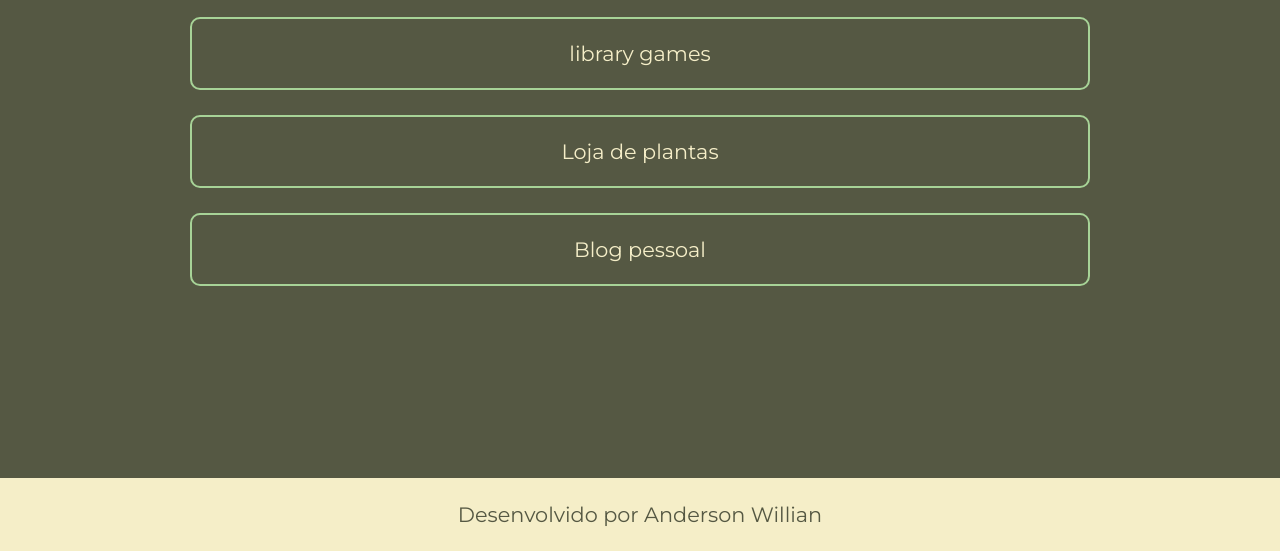
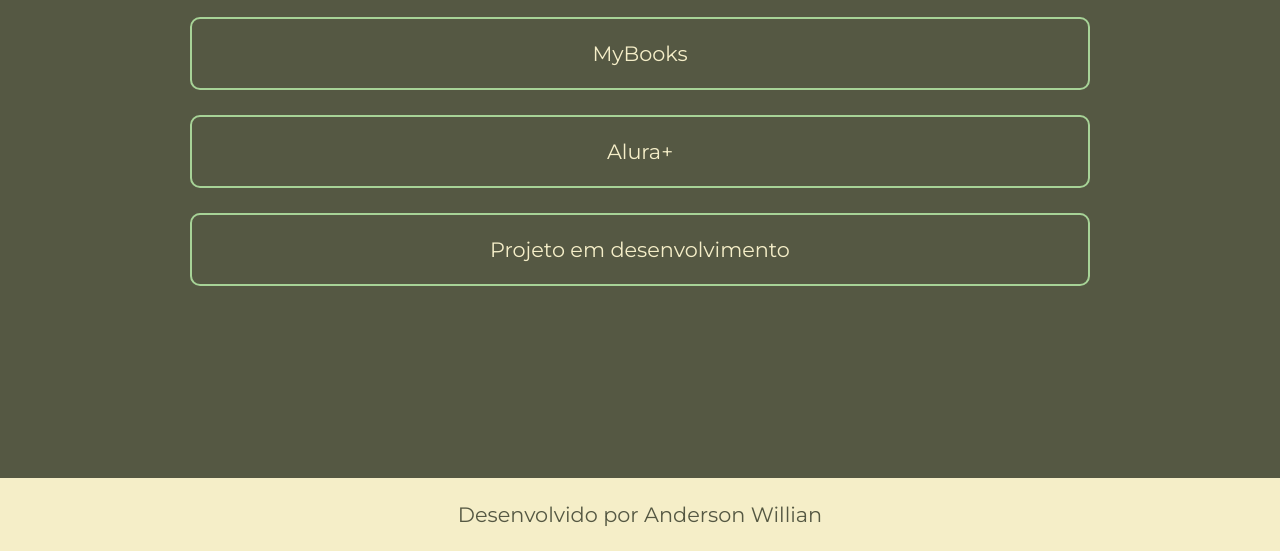
Before and after one commit to AndWilli23/agregador-de-links, a plain HTML site: page resume.html in a window 1280 px wide. Shown: the part 295-846 px from the top of the page. Drawn offline with nearby package versions, Linux system fonts and the light colour scheme.

Commit message:
motificando links

```diff
--- a/resume.html
+++ b/resume.html
@@ -19,9 +19,9 @@
       <section class="apresentacao__conteudo">
             <h3 class="apresentacao__conteudo__titulo"><strong class="destaque-trecho">Meus projetos: </strong></h3>
                 <div class="apresentacao__links">
-                    <a class="apresentacao__links__link" href="https://instagram.com/andersonwillian82"> library games</a>
-                    <a class="apresentacao__links__link" href="https://instagram.com/andersonwillian82"> Loja de plantas</a>
-                    <a class="apresentacao__links__link" href="https://instagram.com/andersonwillian82"> Blog pessoal</a>
+                    <a class="apresentacao__links__link" href="https://mybooks-nine.vercel.app"> MyBooks</a>
+                    <a class="apresentacao__links__link" href="https://mybooks-nine.vercel.app"> Alura+</a>
+                    <a class="apresentacao__links__link" href="#">Projeto em desenvolvimento</a>
                 </div>
 
 
```
